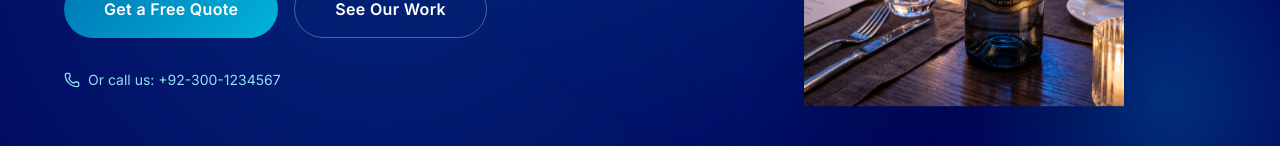
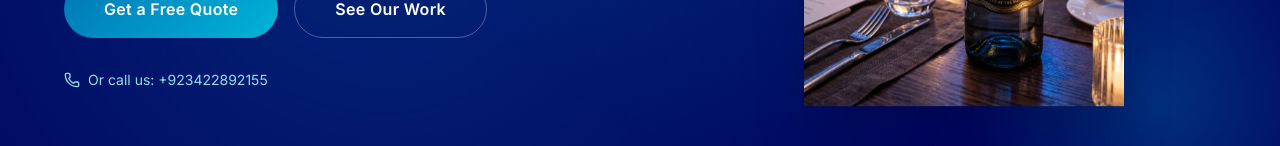
Before and after one commit to MNabeel-khan/Aquawraps-website, a React (Vite) app: page / in a window 1280 px wide. Shown: the part 557-703 px from the top of the page. Built offline with nearby package versions, Linux system fonts and the light colour scheme.

Commit message:
Update Hero.tsx

```diff
--- a/src/sections/Hero.tsx
+++ b/src/sections/Hero.tsx
@@ -163,7 +163,7 @@ export default function Hero() {
 
             {/* Phone link */}
             <a
-              href="tel:+923001234567"
+              href="tel:+923422892155"
               className="inline-flex items-center gap-2 font-inter text-sm text-[#90E0EF] hover:text-white transition-colors duration-200"
               style={{
                 opacity: mounted ? 1 : 0,
@@ -171,7 +171,7 @@ export default function Hero() {
               }}
             >
               <Phone size={16} />
-              Or call us: +92-300-1234567
+              Or call us: +923422892155
             </a>
 
             {/* Stats Bar */}
```
